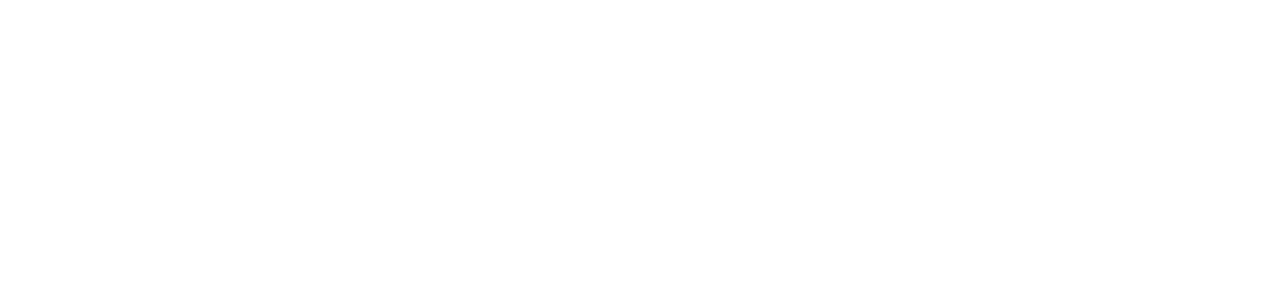
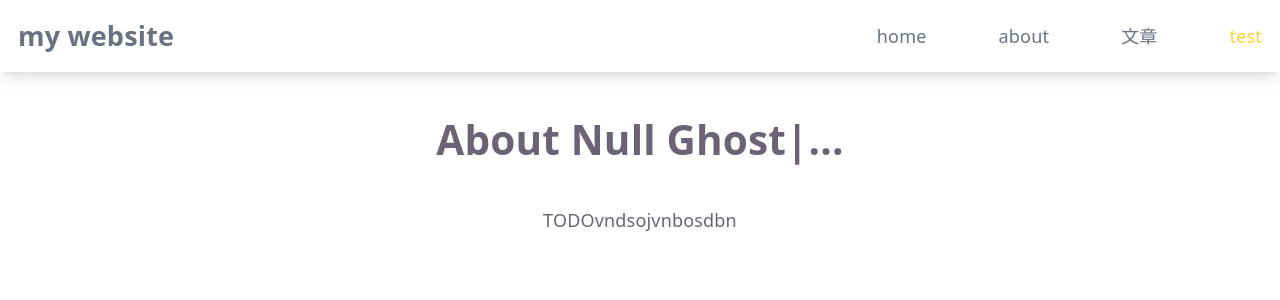
Before and after one commit to OMGUYISGAY111/blog-vue, a Vue app: page /about in a window 1280 px wide. Before the commit this address had no page. Shown: the top 300 px of the page. Built offline with nearby package versions, Linux system fonts and the light colour scheme.

Commit message:
ai好爽

```diff
--- a/package.json
+++ b/package.json
@@ -15,6 +15,7 @@
     "router": "^2.2.0",
     "router-link": "^0.0.4",
     "tailwindcss": "^4.2.2",
+    "typed.js": "^3.0.0",
     "vue": "^3.5.32",
     "vue-router": "^4.6.4"
   },
--- a/src/App.vue
+++ b/src/App.vue
@@ -6,7 +6,8 @@
 
 <template>
   <div>
-    <main>
+    <Navbar></Navbar>
+    <main class=" relative top-16">
       <RouterView></RouterView>
       <Backtop></Backtop>
     </main>
--- /dev/null
+++ b/src/components/mainframe/about/about.vue
@@ -0,0 +1,19 @@
+<script setup>
+import TypeName from './comp/typeName.vue';
+
+// 组件逻辑
+</script>
+
+<template>
+  <div>
+    <p class="p-10 text-4xl font-bold">About
+        <TypeName :strings="['OMGUY','yolomany','Null Ghost']"
+                  :typeSpeed="80"/>...
+    </p>
+    <p>TODOvndsojvnbosdbn</p>
+  </div>
+</template>
+
+<style scoped>
+
+</style>
--- /dev/null
+++ b/src/components/mainframe/about/comp/typeName.vue
@@ -0,0 +1,41 @@
+<template>
+  <span class="inline-block">
+    <span ref="typeTarget"></span>
+  </span>
+</template>
+
+<script setup>
+import { ref, onMounted, onUnmounted } from 'vue';
+import Typed from 'typed.js';
+
+// 1. 定义 Props，让父组件可以传入 strings
+const props = defineProps({
+  strings: {
+    type: Array,
+    required: true // 强制要求父组件必须传这个参数
+  },
+  typeSpeed: {
+    type: Number,
+    default: 100 // 默认值
+  }
+});
+
+const typeTarget = ref(null);
+let typed = null;
+
+onMounted(() => {
+  // 2. 将 props 传给 Typed 实例
+  typed = new Typed(typeTarget.value, {
+    strings: props.strings, // 使用 props 传进来的数据
+    typeSpeed: props.typeSpeed,
+    backSpeed: 50,
+    backDelay: 1000,
+    loop: true,
+    showCursor: true,
+  });
+});
+
+onUnmounted(() => {
+  if (typed) typed.destroy();
+});
+</script>
--- a/src/components/mainframe/homepage/comp/homeNav.vue
+++ b/src/components/mainframe/homepage/comp/homeNav.vue
@@ -3,8 +3,10 @@
 </script>
 
 <template>
-  <div>
-
+  <div class="flex p-4 justify-around w-[60vw] mt-[10vh]">
+        <RouterLink to="/about" class="text-gray-500 hover:text-blue-400">about</RouterLink>
+        <RouterLink to="/article" class=" text-gray-500 hover:text-blue-300">文章</RouterLink>
+        <RouterLink to="/test" class=" text-amber-300 hover:text-amber-700">test</RouterLink>
   </div>
 </template>
 
--- a/src/components/mainframe/homepage/homepage.vue
+++ b/src/components/mainframe/homepage/homepage.vue
@@ -1,14 +1,22 @@
 <script setup>
+import HomeNav from './comp/homeNav.vue';
+
 // 组件逻辑
 </script>
 
 <template>
-  <div class=" flex min-h-screen justify-center">
+  <div class=" flex min-h-[80vh] justify-center">
 
-    <div class=" justify-center flex flex-col w-fit">
-      <img class=" object-contain h-35" src="../../../assets/profileHead.png">
-      <h1>404 Not Found</h1>
-      <p>a ghost live in a website</p>
+    <div class=" items-center justify-center flex flex-col w-fit">
+
+      <div class="justify-center flex flex-col w-fit">
+        <img class=" object-contain h-35" src="../../../assets/profileHead.png">
+        <h1>404 Not Found</h1>
+        <p>a ghost live in a web</p>
+      </div>
+
+      <!-- <HomeNav></HomeNav> -->
+
     </div>
 
   </div>
--- a/src/components/navbar.vue
+++ b/src/components/navbar.vue
@@ -26,6 +26,8 @@
           <a href="/">my website</a>
         </div>
 
+        <div class=" grow"></div>
+
         <!--nav-->
         <div class="hidden md:flex space-x-16">
           <RouterLink to="/" class="text-gray-500 hover:text-blue-400">home</RouterLink>
@@ -38,7 +40,7 @@
         <div class=" flex space-x-4 items-center">
 
           <!--search-->
-          <div class=" hidden sm:block">
+          <!-- <div class=" hidden sm:block">
             <div class=" relative">
               <input
               type="text"
@@ -51,10 +53,10 @@
                 <Search></Search>
               </button>
             </div>
-          </div>
+          </div> -->
 
-          <button class=" p-2 bg-gray-200 rounded-2xl"><Moon/></button>
-          <button @click="MobileMenuDisplay = !MobileMenuDisplay" class="md:hidden p-2 bg-gray-200 rounded-2xl"><Menu></Menu></button>
+          <!-- <button class=" p-2 bg-gray-200 rounded-2xl"><Moon/></button>
+          <button @click="MobileMenuDisplay = !MobileMenuDisplay" class="md:hidden p-2 bg-gray-200 rounded-2xl"><Menu></Menu></button> -->
         </div>
       </div>
     </div>
--- a/src/components/progress.vue
+++ b/src/components/progress.vue
@@ -1,6 +1,7 @@
 <script setup lang="ts">
 import { ref } from 'vue';
 import Section from './section.vue';
+import Navbar from './navbar.vue';
 
 interface Section {
   id: string;
@@ -28,6 +29,8 @@
 </script>
 
 <template>
+
+
 <div class="flex">
     <aside class="fixed left-0 top-10 w-48 h-screen bg-gray-100 p-4 overflow-y-auto">
       <h2 class="font-bold mb-4">目录</h2>
--- a/src/components/router/index/index.ts
+++ b/src/components/router/index/index.ts
@@ -7,7 +7,8 @@
   routes: [
     { path: '/', component: Homepage },
     { path: '/test', component: () => import('../views/test.vue') },
-    { path: '/article', component: () => import('../../progress.vue')}
+    { path: '/article', component: () => import('../../progress.vue')},
+    { path: '/about', component: () => import('../../mainframe/about/about.vue')}
     // ... 其他路由
   ]
 })
```
Also changed, not shown: 1 other file (tests, documents, lock files or other folders).
